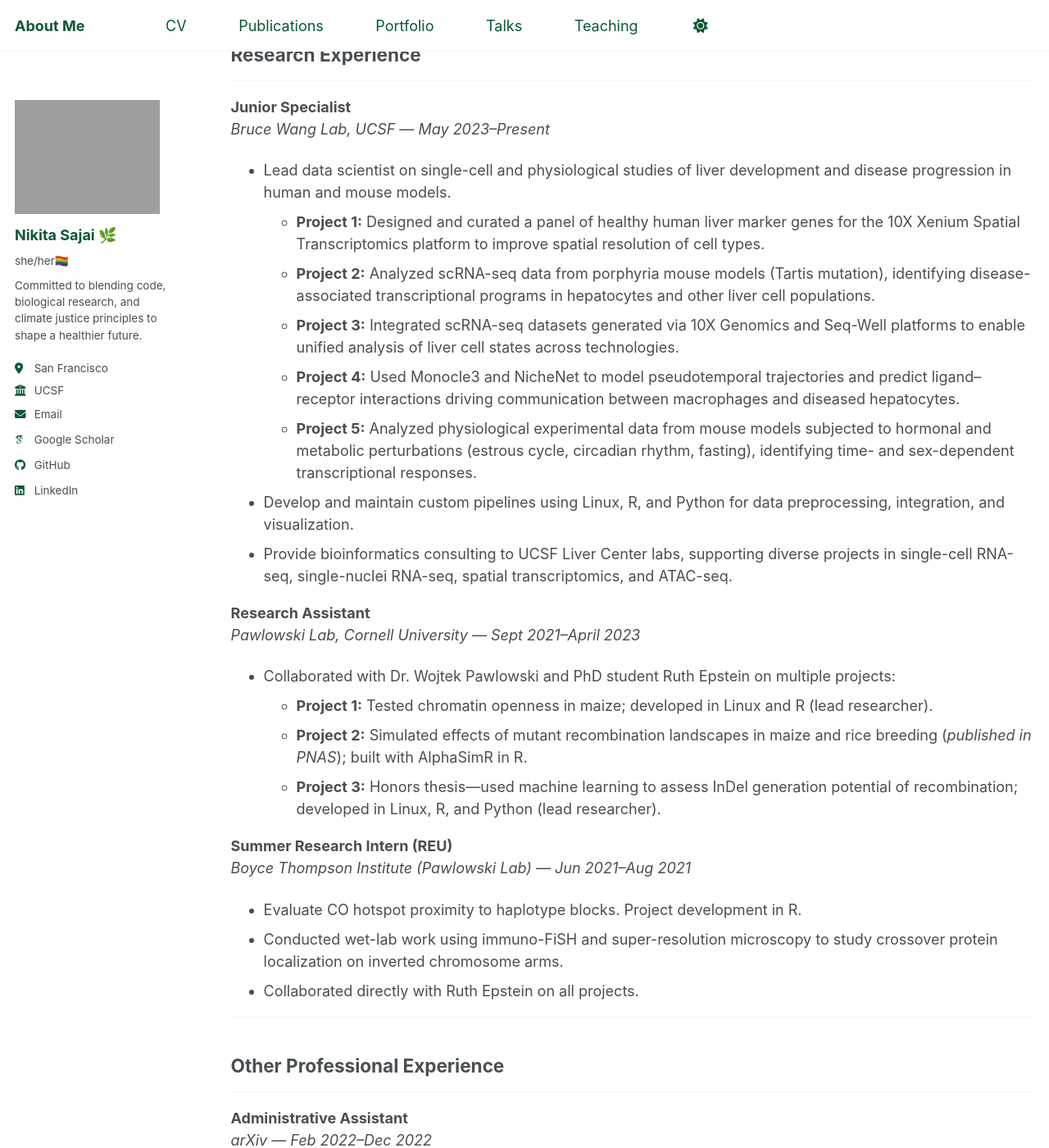
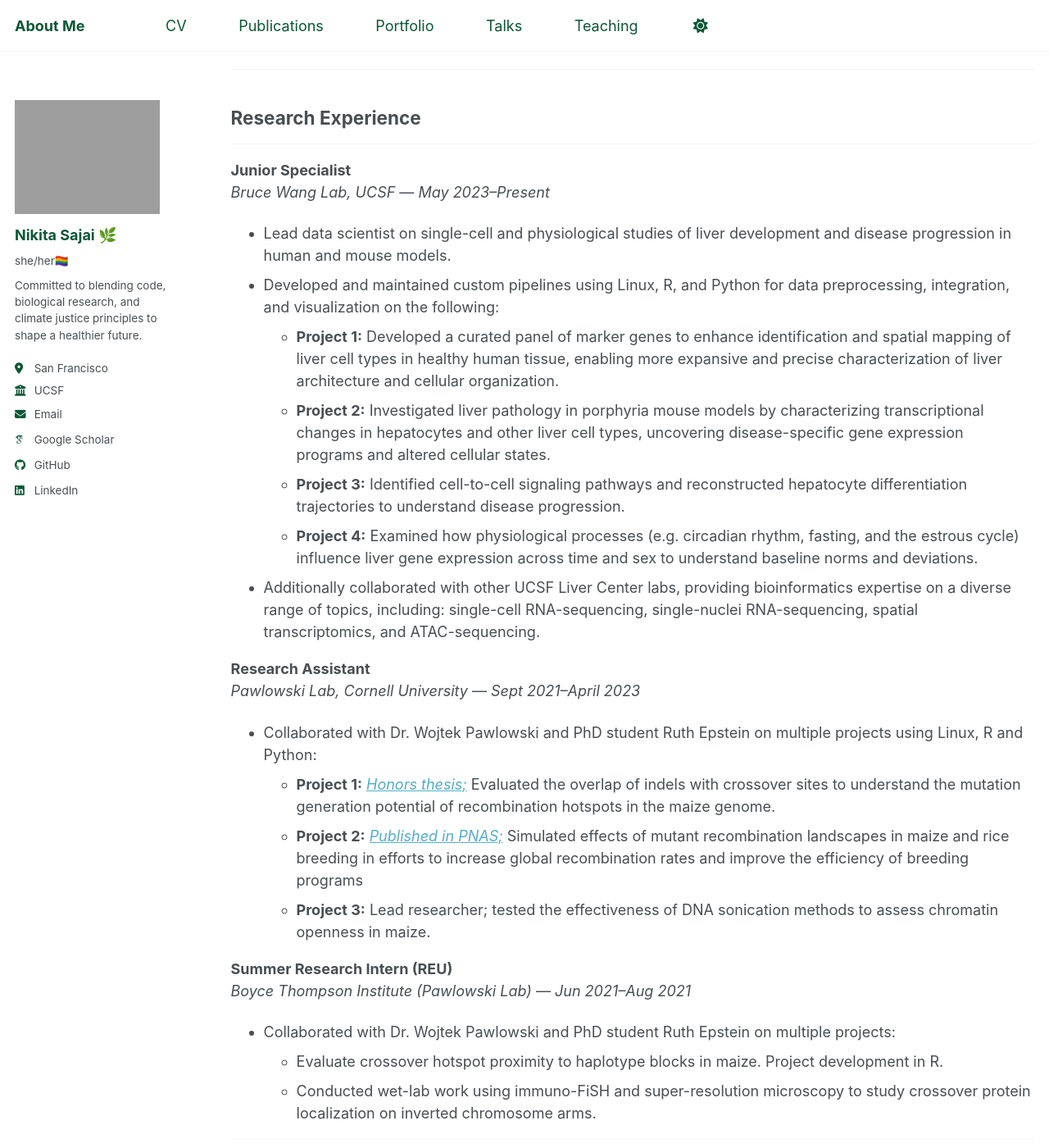
Before and after one commit to 16nikita/16nikita.github.io, a Jekyll site: the page built from _pages/cv.md, in a window 1280 px wide and 1400 px high, scrolled down 415 px. Shown: the whole window at 82% size. Built offline with Jekyll 4.4.1, drawn with Linux system fonts in a browser that asks for light colours; some web fonts are replaced; some of the changed text lies outside the part shown.

Commit message:
cv edits

```diff
--- a/_pages/cv.md
+++ b/_pages/cv.md
@@ -13,9 +13,12 @@
 ---
 
 **Cornell University**
-*B.A. in Biological Sciences (Concentration in Computational Biology), Minor in Climate Change*
+*B.A. in Biological Sciences*
+*Concentration in Computational Biology*
+*Minor in Climate Change*
 Graduated *summa cum laude*, December 2022 — GPA: 4.054
-**Honors Thesis🦋:** *The Mutagenic Effect of Recombination*
+**Honors Thesis🦋:** [*The Mutagenic Effect of Recombination*](https://16nikita.github.io/publication/2010-10-01-paper-title-number-2)
+
 **My Favorite Courses🌟:** Listening to Indigenous Voices, Ecology & Evolutionary Biology, Perspectives on Climate Change, Environmental Justice, Ethics & The Environment, Computational Biology
 
 ---
@@ -26,27 +29,26 @@
 **Junior Specialist**
 *Bruce Wang Lab, UCSF* — *May 2023–Present*
 - Lead data scientist on single-cell and physiological studies of liver development and disease progression in human and mouse models.
-  - **Project 1:** Designed and curated a panel of healthy human liver marker genes for the 10X Xenium Spatial Transcriptomics platform to improve spatial resolution of cell types.
-  - **Project 2:** Analyzed scRNA-seq data from porphyria mouse models (Tartis mutation), identifying disease-associated transcriptional programs in hepatocytes and other liver cell populations.
-  - **Project 3:** Integrated scRNA-seq datasets generated via 10X Genomics and Seq-Well platforms to enable unified analysis of liver cell states across technologies.
-  - **Project 4:** Used Monocle3 and NicheNet to model pseudotemporal trajectories and predict ligand–receptor interactions driving communication between macrophages and diseased hepatocytes.
-  - **Project 5:** Analyzed physiological experimental data from mouse models subjected to hormonal and metabolic perturbations (estrous cycle, circadian rhythm, fasting), identifying time- and sex-dependent transcriptional responses.
-- Develop and maintain custom pipelines using Linux, R, and Python for data preprocessing, integration, and visualization.
-- Provide bioinformatics consulting to UCSF Liver Center labs, supporting diverse projects in single-cell RNA-seq, single-nuclei RNA-seq, spatial transcriptomics, and ATAC-seq.
+- Developed and maintained custom pipelines using Linux, R, and Python for data preprocessing, integration, and visualization on the following:
+  - **Project 1:** Developed a curated panel of marker genes to enhance identification and spatial mapping of liver cell types in healthy human tissue, enabling more expansive and precise characterization of liver architecture and cellular organization.
+  - **Project 2:** Investigated liver pathology in porphyria mouse models by characterizing transcriptional changes in hepatocytes and other liver cell types, uncovering disease-specific gene expression programs and altered cellular states.
+  - **Project 3:** Identified cell-to-cell signaling pathways and reconstructed hepatocyte differentiation trajectories to understand disease progression.
+  - **Project 4:** Examined how physiological processes (e.g. circadian rhythm, fasting, and the estrous cycle) influence liver gene expression across time and sex to understand baseline norms and deviations.
+- Additionally collaborated with other UCSF Liver Center labs, providing bioinformatics expertise on a diverse range of topics, including: single-cell RNA-sequencing, single-nuclei RNA-sequencing, spatial transcriptomics, and ATAC-sequencing.
 
 
 **Research Assistant**
 *Pawlowski Lab, Cornell University* — *Sept 2021–April 2023*
-- Collaborated with Dr. Wojtek Pawlowski and PhD student Ruth Epstein on multiple projects:
-  - **Project 1:** Tested chromatin openness in maize; developed in Linux and R (lead researcher).
-  - **Project 2:** Simulated effects of mutant recombination landscapes in maize and rice breeding (*published in PNAS*); built with AlphaSimR in R.
-  - **Project 3:** Honors thesis—used machine learning to assess InDel generation potential of recombination; developed in Linux, R, and Python (lead researcher).
+- Collaborated with Dr. Wojtek Pawlowski and PhD student Ruth Epstein on multiple projects using Linux, R and Python:
+  - **Project 1:** [*Honors thesis;*](https://16nikita.github.io/publication/2010-10-01-paper-title-number-2) Evaluated the overlap of indels with crossover sites to understand the mutation generation potential of recombination hotspots in the maize genome.
+  - **Project 2:** [*Published in PNAS;*](https://16nikita.github.io/publication/2009-10-01-paper-title-number-1) Simulated effects of mutant recombination landscapes in maize and rice breeding in efforts to increase global recombination rates and improve the efficiency of breeding programs
+  - **Project 3:** Lead researcher; tested the effectiveness of DNA sonication methods to assess chromatin openness in maize.
 
 **Summer Research Intern (REU)**
 *Boyce Thompson Institute (Pawlowski Lab)* — *Jun 2021–Aug 2021*
-- Evaluate CO hotspot proximity to haplotype blocks. Project development in R.
-- Conducted wet-lab work using immuno-FiSH and super-resolution microscopy to study crossover protein localization on inverted chromosome arms.
-- Collaborated directly with Ruth Epstein on all projects.
+- Collaborated with Dr. Wojtek Pawlowski and PhD student Ruth Epstein on multiple projects:
+  - Evaluate crossover hotspot proximity to haplotype blocks in maize. Project development in R.
+  - Conducted wet-lab work using immuno-FiSH and super-resolution microscopy to study crossover protein localization on inverted chromosome arms.
 
 ---
 
@@ -55,12 +57,12 @@
 
 **Administrative Assistant**
 *arXiv* — *Feb 2022–Dec 2022*
-- Managed metadata and handled journal/manuscript submissions.
+- Managed metadata and handled journal/manuscript pre-print submissions.
 
 **Research Intern**
 *U.S. Green Chamber of Commerce* — *Jan 2021–May 2021*
-- Conducted research on fast fashion's impact on climate change.
-- Co-developed sustainability certification course materials.
+- Conducted research on fast fashion's impact on climate change and published in *ALTR* magazine.
+- Co-designed sustainability certification course, including developing teaching materials.
 
 **Advocacy Intern**
 *Common Energy* — *Jan 2021–May 2021*
@@ -104,13 +106,13 @@
 ## Teaching
 ---
 
-**Teaching Assistant**
+**Teaching Assistant for Perspectives in Climate Change Seminar**
 *Cornell Dept. of Biological & Environmental Engineering* — *Jan 2021–May 2021*
-- Graded ~50 assignments weekly, attended faculty meetings, and supported course organization.
+- Collaborated with Dr. Peter Hess to support course organization; graded ~50 assignments weekly; attended faculty meetings
 
 ---
 
-## Leadership & Service
+## Community Involvement
 ---
 
 - **Volunteer**, *Clinic by the Bay* — *Jan 2024–Present*
@@ -121,4 +123,20 @@
   - Contribute to growing and harvesting clean produce for delivery to the Haight-Ashbury Food Bank
 
 - **Vice President**, Young Researchers Program — *Sept 2019–Dec 2022*
+  - Vice President (2022), Scientific Communications Team Lead (2020-2021)
+  - Provided high school students the opportunity to practice mentored research
+  - Organized career aspiration events and scientific development programs (classes, lectures, and symposium)
 - **Member**, OASIS: Asian and Pacific Islander LGBTQ+ — *Sept 2021–Dec 2022*
+
+---
+
+## Awards
+---
+
+**Howard Milstein Scholarship, Cornell University**
+*Awarded Mar 2020*
+- Awarded $5000 scholarship
+
+**Tanner Dean Scholar, Cornell University**
+*Awarded Sept 2019*
+- Awarded $1000 scholarship and up to $5000 research grant
```
Also changed, not shown: other parts of _pages/cv.md (+1 -1 lines), 1 other file.
